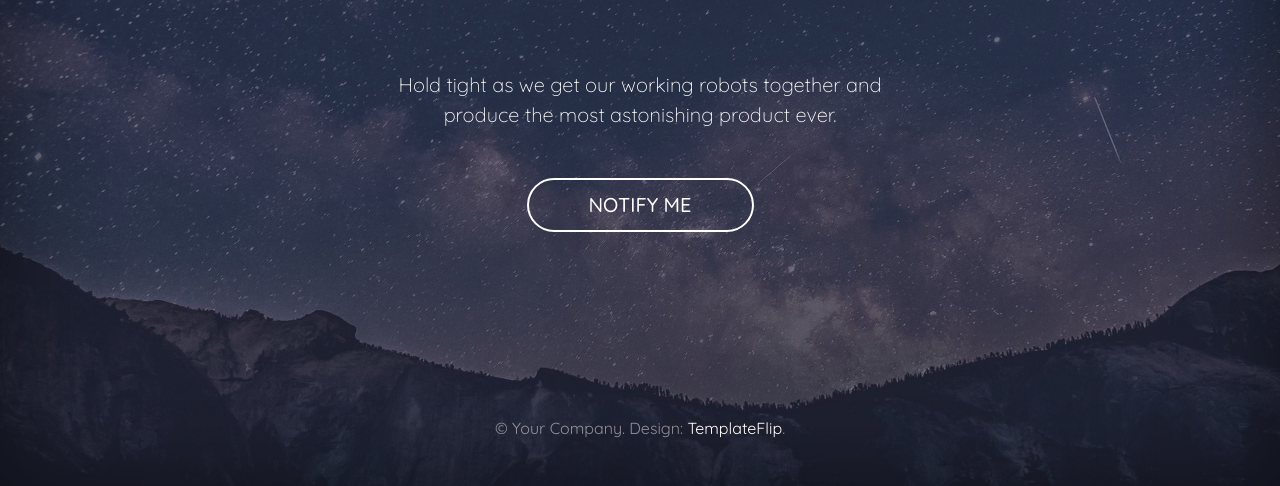
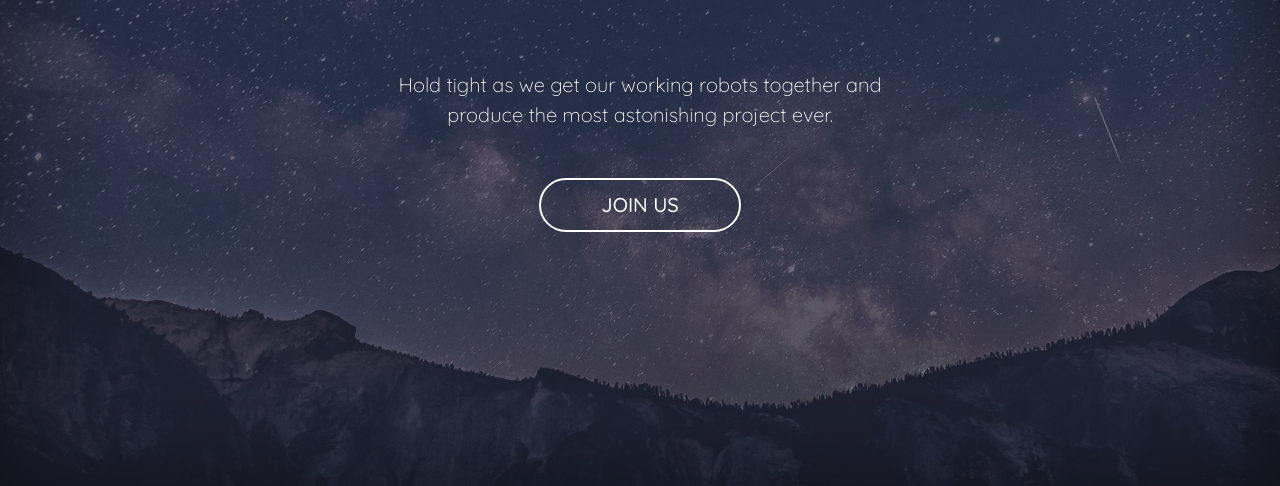
Before and after one commit to AJAZSIDHIQ/DYORwebsite, a plain HTML site: page index.html in a window 1280 px wide. Shown: the part 314-800 px from the top of the page. Drawn offline with Linux system fonts and the light colour scheme.

Commit message:
tm link added

```diff
--- a/index.html
+++ b/index.html
@@ -31,14 +31,14 @@
       </div>
       <div class="inner cover">
         <h1 class="cover-heading">The adventure Begins</h1>
-        <p class="lead cover-copy">Hold tight as we get our working robots together and produce the most astonishing product ever.</p>
-        <p class="lead"><button type="button" class="btn btn-lg btn-default btn-notify" data-toggle="modal" data-target="#subscribeModal">Notify Me</button></p>
+        <p class="lead cover-copy">Hold tight as we get our working robots together and produce the most astonishing project ever.</p>
+        <p class="lead"><button type="button" class="btn btn-lg btn-default btn-notify" data-toggle="modal" onclick=" window.open('https://t.me/cryptolis1','_blank')" >Join Us</button></p>
       </div>
-      <div class="mastfoot">
+      <!-- <div class="mastfoot">
         <div class="inner">
           <p>&copy; Your Company. Design: <a href="https://templateflip.com/" target="_blank">TemplateFlip</a>.</p>
         </div>
-      </div>
+      </div> -->
       <div class="modal fade" id="subscribeModal" tabindex="-1" role="dialog" aria-labelledby="subscribeModalLabel" aria-hidden="true">
         <div class="modal-dialog" role="document">
           <div class="modal-content">
```
